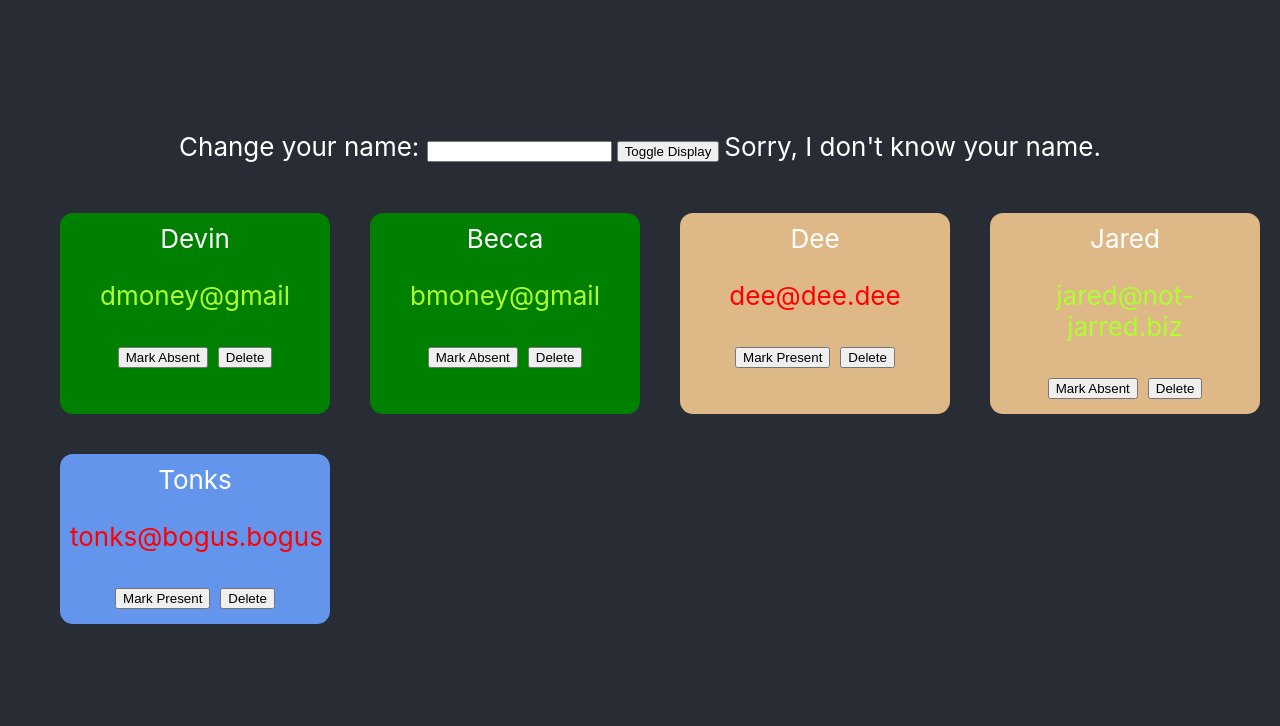
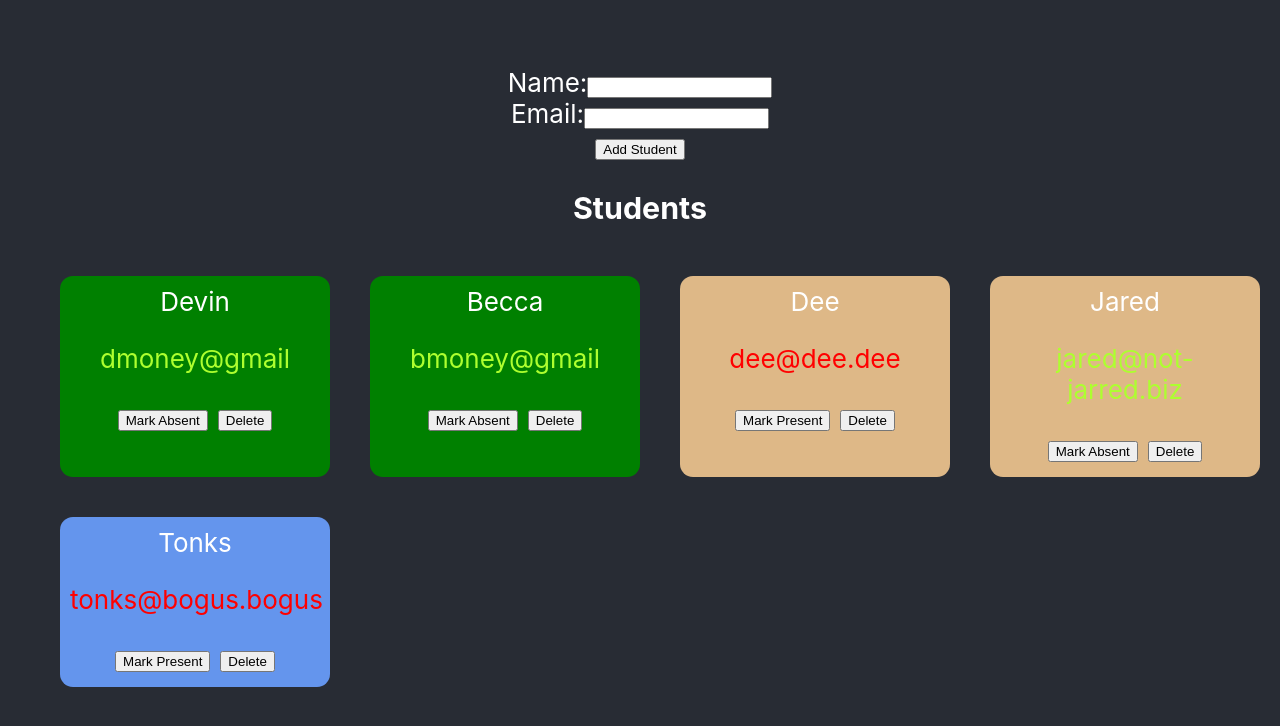
Before and after one commit to geomsb/leaves-students-app, a React (Create React App) app: page / in a window 1280 px wide. Shown: the top 726 px of the page. Built offline with nearby package versions, Linux system fonts and the light colour scheme.

Commit message:
react forms lesson

```diff
--- a/src/App.js
+++ b/src/App.js
@@ -1,7 +1,8 @@
 import React from 'react';
 import './App.css';
 import StudentCollection from './components/StudentCollection'
-import NameDisplay from './components/NameDisplay'
+//import NameDisplay from './components/NameDisplay'
+import NewStudentForm from './components/NewStudentForm'
 
 //function App() {
 class App extends React.Component {
@@ -19,7 +20,7 @@ class App extends React.Component {
     return (
       <div className="App">
         <header className="App-header">
-          <NameDisplay />
+
           <StudentCollection people={this.students} />
         </header>
       </div>
--- /dev/null
+++ b/src/components/NewStudentForm.js
@@ -0,0 +1,73 @@
+import React, { Component } from 'react';
+import  './NewStudentForm.css';
+
+class NewStudentForm extends Component {
+  constructor() {
+    super();
+
+    this.state = {
+      fullName: '',
+      email: ''
+    }
+  }
+
+  onNameChange = (event) => {
+    this.setState({
+      fullName: event.target.value
+    })
+    //console.log(`Name field updated ${this.state.fullName}`)
+  }
+
+  onEmailChange = (event) => {
+    this.setState({
+      email: event.target.value
+    })
+  }
+
+  onFormSubmit = (event) => {
+    event.preventDefault();
+
+    const newStudent = {
+      name: this.state.fullName,
+      email: this.state.email,
+      present: false
+    }
+
+    this.setState({
+      fullName: '',
+      email: ''
+    })
+
+    this.props.addStudentCallback(newStudent)
+
+  }
+
+  render() {
+    return (
+      <form className="new-student-form" onSubmit={this.onFormSubmit}>
+        <div>
+          <label htmlFor="fullName">Name:</label>
+          <input
+            name="fullName"
+            value={this.state.fullName}
+            onChange={this.onNameChange}
+          />
+        </div>
+        <div>
+          <label htmlFor="email">Email:</label>
+          <input
+            name="email"
+            value={this.state.email}
+            onChange={this.onEmailChange}
+          />
+        </div>
+        <input
+          type="submit"
+          value="Add Student"
+        />
+      </form>
+    );
+  }
+}
+
+export default NewStudentForm;
--- a/src/components/StudentCollection.js
+++ b/src/components/StudentCollection.js
@@ -1,6 +1,7 @@
 import React from 'react';
 import PropType from 'prop-types';
 import Student from './Student';
+import NewStudentForm from './NewStudentForm'
 
 //const StudentCollection = (props) => {
 class StudentCollection extends React.Component {
@@ -38,6 +39,16 @@ class StudentCollection extends React.Component {
     });
   }
 
+  addStudent = (newStudent) => {
+    console.log("add student ", newStudent.name)
+    const students = this.state.students
+    students.push(newStudent)
+
+    this.setState({
+      students
+    })
+  }
+
   makeCollection () {
     const studentCollection = this.state.students.map((student, i) => {
       return <Student
@@ -55,9 +66,13 @@ class StudentCollection extends React.Component {
   }
   render () {
     return (
+      <div>
+      <NewStudentForm addStudentCallback={this.addStudent}/>
+      <h3>Students</h3>
       <ul>
         {this.makeCollection()}
       </ul>
+      </div>
     );
   }
 };
```
Also changed, not shown: src/components/NewStudentForm.css (added).
